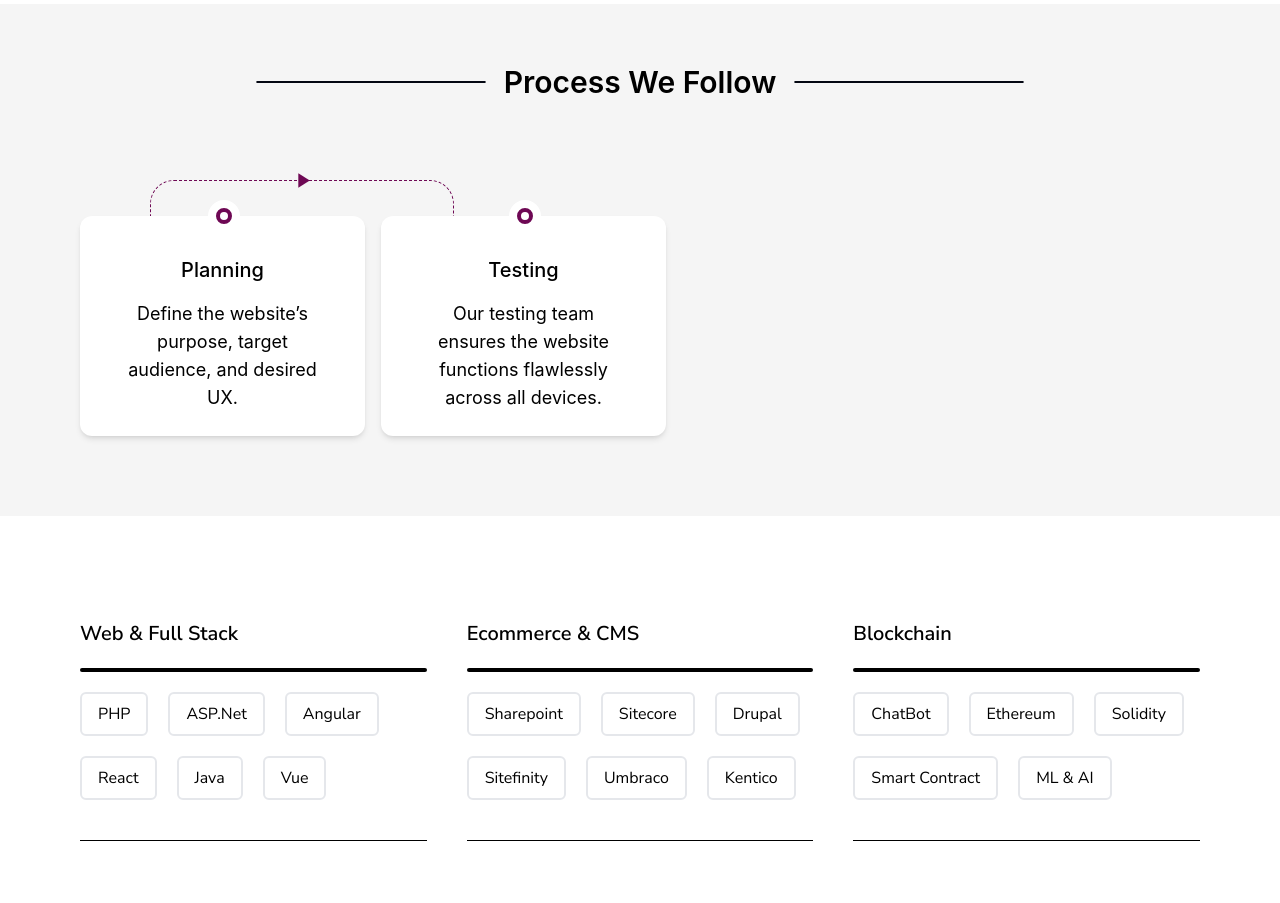
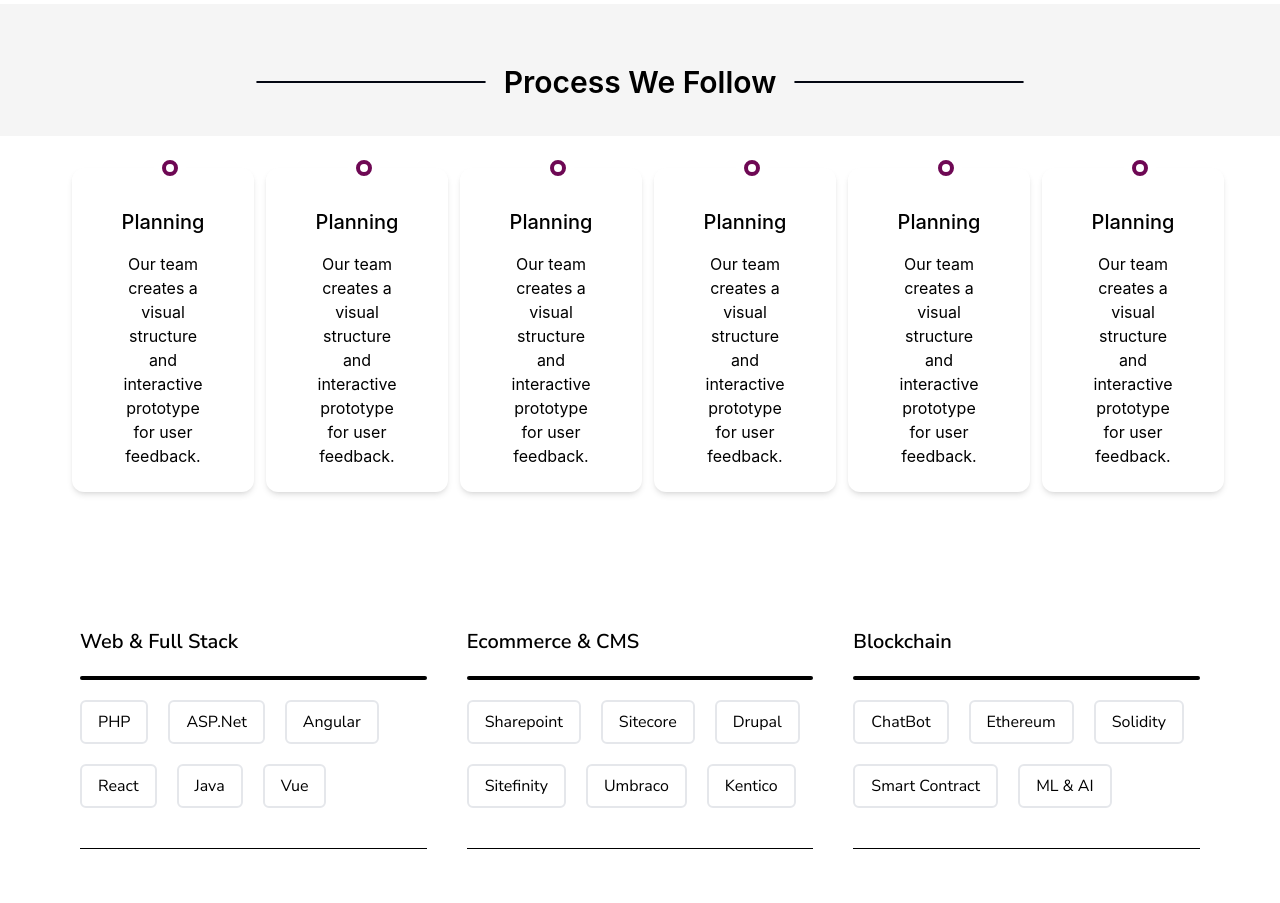
Before and after one commit to kdidrees/qurilo-network, a React (Create React App) app: page / in a window 1280 px wide. Shown: the part 3180-4083 px from the top of the page. Built offline with nearby package versions, Linux system fonts and the light colour scheme.

Commit message:
update in develomentprocess and application development file

```diff
--- a/src/components/process/DevelopmentProcess.jsx
+++ b/src/components/process/DevelopmentProcess.jsx
@@ -1,4 +1,5 @@
 import { MdPlayArrow } from "react-icons/md";
+import { DevelopmentProcessData } from "../../data/applicationDevelopment";
 
 const DevelomentProcess = () => {
   return (
@@ -14,42 +15,34 @@ const DevelomentProcess = () => {
           </div>
         </div>
       </div>
-      <div className="w-full   flex px-20 justify-start  items-center   bg-[#f5f5f5]">
-        <div className="">
-          <div className="flex flex-wrap  my-20 gap-y-8  relative gap-x-4">
-            <div>
-              <div className="bg-white w-[285px] relative text-center z-20  py-6 px-12 shadow-md rounded-xl">
+
+          <div className="grid grid-cols-1  md:grid-cols-2 lg:grid-cols-6 gap-3 mx-16">
+            {DevelopmentProcessData.map((devdata) => {
+              return (
+                <>
+                  <div key={devdata.id} className=" mx-2 bg-white w-full my-8 relative text-center z-10   py-6 px-12 shadow-md rounded-xl">
                     <div className="absolute flex justify-center items-center -top-4 left-[45%] bg-white rounded-full w-8 h-8">
-                  <div className="border-4 rounded-full p-1 w-2 h-2 border-[rgba(110,8,84,1)]"></div>
+                      <div className="border-4 rounded-full p-1 w-2 h-2  border-[rgba(110,8,84,1)]"></div>
                     </div>
                     <h1 className="text-xl font-medium my-4">Planning</h1>
-                <p className="text-lg">
-                  Define the website’s purpose, target audience, and desired UX.
+                    <p className="md:text-base text-center">
+                     {devdata.desc}
                     </p>
-              </div>
-            </div>
-            <div className="absolute left-[12%] xl:flex  hidden justify-center  z-10 -top-9 border-l-[1px] border-r-[1px] w-[19rem] border-t-[1px] border-dashed border-[rgba(110,8,84,1)] h-40 rounded-3xl">
+                    {/* <div className="absolute left-[-9px] xl:flex    hidden justify-center  z-0 -top-9 border-l-[1px] border-r-[1px] w-[19rem] border-t-[1px] border-dashed border-[rgba(110,8,84,1)] h-10 rounded-3xl">
                     <MdPlayArrow
-                className="text-[rgba(110,8,84,1)] -mt-[0.8rem]"
+                      className="text-[rgba(110,8,84,1)]  -mt-[0.8rem]"
                       size={25}
                     />
+                  </div> */}
                   </div>
 
-            <div>
-              <div className="bg-white relative w-[285px] text-center z-20 py-6 px-12 shadow-md rounded-xl">
-                <div className="absolute flex justify-center items-center -top-4 left-[45%] bg-white rounded-full w-8 h-8">
-                  <div className="border-4 rounded-full p-1 w-2 h-2 border-[rgba(110,8,84,1)]"></div>
+
+                </>
+              );
+            })}
           </div>
-                <h1 className="text-xl font-medium my-4">Testing</h1>
-                <p className="text-lg">
-                  Our testing team ensures the website functions flawlessly
-                  across all devices.
-                </p>
-              </div>
-            </div>
-          </div>
-        </div>
-      </div>
+
+
     </>
   );
 };
--- a/src/data/applicationDevelopment.js
+++ b/src/data/applicationDevelopment.js
@@ -93,7 +93,6 @@ export const technologiesData = [
     tech: ["ChatBot", "Ethereum", "Solidity", "Smart Contract", "ML & AI"],
   },
 ];
-
 
 
 
@@ -250,6 +249,31 @@ export const DevelopmentProcessData = [
   {
     id:1,
     heading:'Planning',
-    desc:``
-  }
+    desc:`Our team creates a visual structure and interactive prototype for user feedback.`
+  },
+  {
+    id:2,
+    heading:'Planning',
+    desc:`Our team creates a visual structure and interactive prototype for user feedback.`
+  },
+  {
+    id:3,
+    heading:'Planning',
+    desc:`Our team creates a visual structure and interactive prototype for user feedback.`
+  },
+  {
+    id:4,
+    heading:'Planning',
+    desc:`Our team creates a visual structure and interactive prototype for user feedback.`
+  },
+  {
+    id:5,
+    heading:'Planning',
+    desc:`Our team creates a visual structure and interactive prototype for user feedback.`
+  },
+  {
+    id:6,
+    heading:'Planning',
+    desc:`Our team creates a visual structure and interactive prototype for user feedback.`
+  },
 ]
--- a/src/index.css
+++ b/src/index.css
@@ -4,6 +4,7 @@
 
 body {
   margin: 0;
+  background-color: white;
   font-family: -apple-system, BlinkMacSystemFont, 'Segoe UI', 'Roboto', 'Oxygen',
     'Ubuntu', 'Cantarell', 'Fira Sans', 'Droid Sans', 'Helvetica Neue',
     sans-serif;
```
Lines whose indentation alone changed are shown as unchanged.
